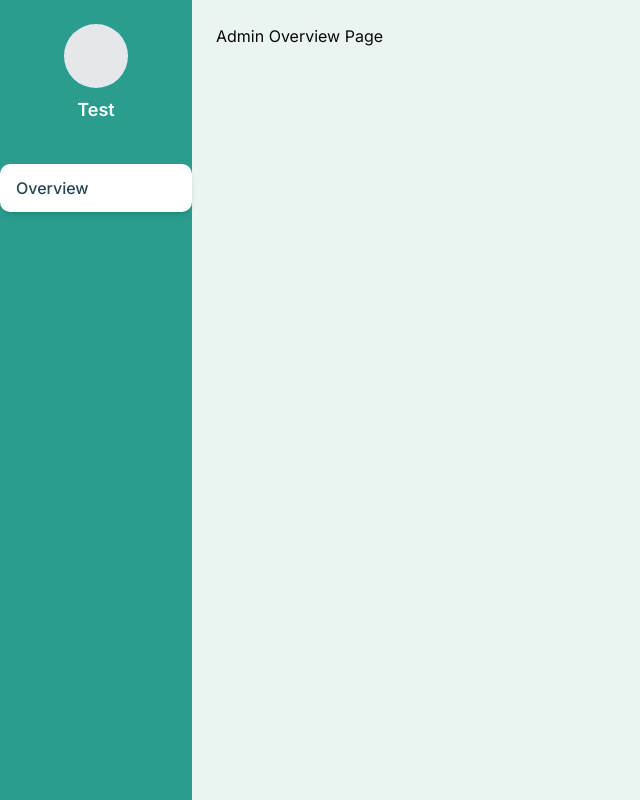
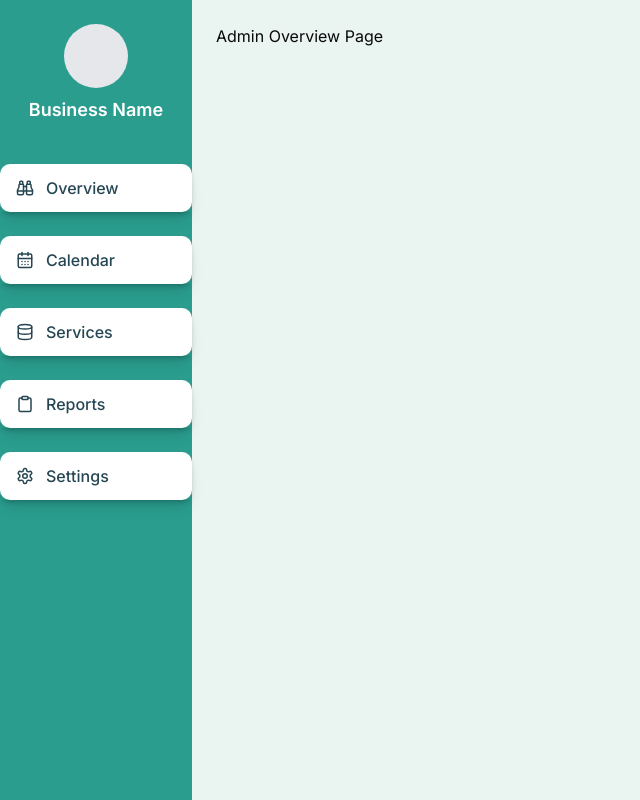
Before and after one commit to ItzYaboiiJoe/schedule-me, a Next.js app: page /admin-overview in a window 1280 px wide. Shown: the whole page, without its empty margins (0-640 px from the left). Built offline with nearby package versions, Linux system fonts and the light colour scheme.

Commit message:
Completed the navigation links

```diff
--- a/src/components/shared/adminSideBar/index.tsx
+++ b/src/components/shared/adminSideBar/index.tsx
@@ -1,4 +1,11 @@
 import Link from "next/link";
+import {
+  Binoculars,
+  CalendarDays,
+  Database,
+  Clipboard,
+  Settings,
+} from "lucide-react";
 
 const AdminSideNavbar = () => {
   return (
@@ -7,14 +14,41 @@ const AdminSideNavbar = () => {
         {/* Business Name Section */}
         <div className="mb-10 text-white flex items-center flex-col">
           <div className="w-16 h-16 bg-gray-200 rounded-full mb-2"></div>
-          <span className="text-lg font-semibold">Test</span>
+          <span className="text-lg font-semibold">Business Name</span>
         </div>
 
         {/* Navigation NavLinks */}
         <ul className="w-full space-y-6">
-          <Link href={"/admin-overview"} className="buttonStyle">
-            <span className="mainStyle">Overview</span>
-          </Link>
+          <li className="w-full shadow-lg">
+            <Link href={"/admin-overview"} className="buttonStyle">
+              <Binoculars size={18} className="iconStyle mr-3" />
+              <span className="mainStyle">Overview</span>
+            </Link>
+          </li>
+          <li className="w-full shadow-lg">
+            <Link href={"/admin-calendar"} className="buttonStyle">
+              <CalendarDays size={18} className="iconStyle mr-3" />
+              <span className="mainStyle">Calendar</span>
+            </Link>
+          </li>
+          <li className="w-full shadow-lg">
+            <Link href={"/admin-services"} className="buttonStyle">
+              <Database size={18} className="iconStyle mr-3" />
+              <span className="mainStyle">Services</span>
+            </Link>
+          </li>
+          <li className="w-full shadow-lg">
+            <Link href={"/admin-reports"} className="buttonStyle">
+              <Clipboard size={18} className="iconStyle mr-3" />
+              <span className="mainStyle">Reports</span>
+            </Link>
+          </li>
+          <li className="w-full shadow-lg">
+            <Link href={"/admin-settings"} className="buttonStyle">
+              <Settings size={18} className="iconStyle mr-3" />
+              <span className="mainStyle">Settings</span>
+            </Link>
+          </li>
         </ul>
       </div>
     </nav>
```
